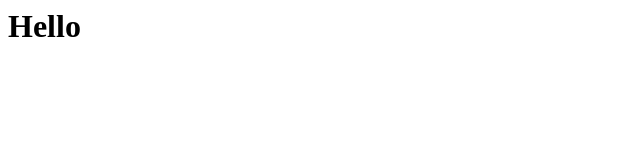
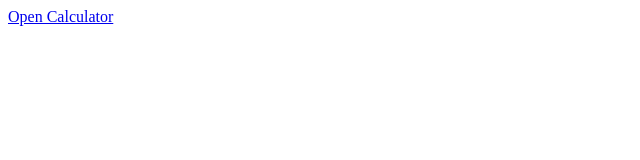
Before and after one commit to rahulkeshamoni129/automate, a plain HTML site: page index.html in a window 1280 px wide. Shown: the whole page, without its empty margins (0-640 px from the left). Drawn offline with Linux system fonts and the light colour scheme.

Commit message:
Update index.html

```diff
--- a/index.html
+++ b/index.html
@@ -1 +1 @@
-<h1>Hello</h1>
+<a href="calculator.html">Open Calculator</a>
```
